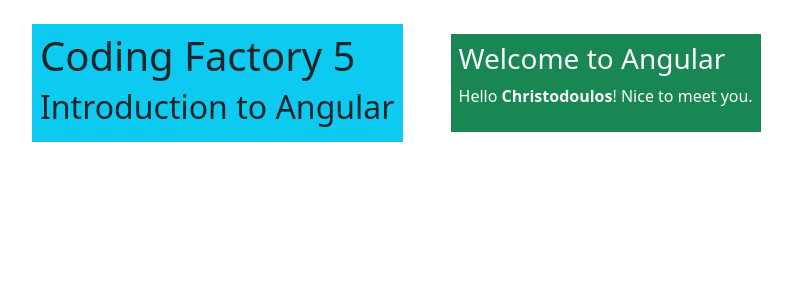
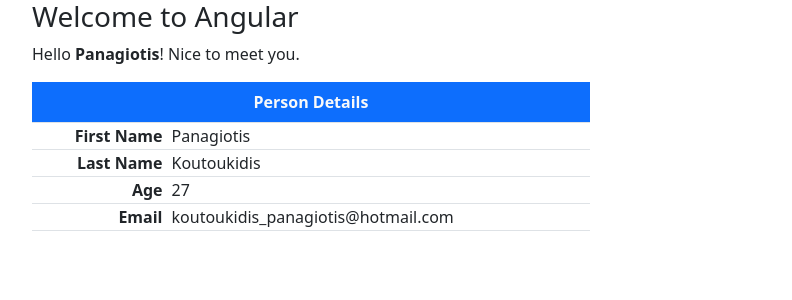
Before and after one commit to KoutoukidisPanagiotis/angular-introduction, an Angular app: page / in a window 1280 px wide. Shown: the top 300 px of the page, without its empty margins (50-842 px from the left). Built offline with nearby package versions, Linux system fonts and the light colour scheme.

Commit message:
one way binding

```diff
--- a/src/app/app.component.html
+++ b/src/app/app.component.html
@@ -1,12 +1,24 @@
-<div class="container mt-4">
-    <div class="d-flex gap-5 align-items-center">
-      <div class="bg-info p-2">
-        <h1>Coding Factory 5</h1>
-        <h2>Introduction to Angular</h2>
-      </div>
-      <div class="bg-success p-2 text-light">
-        <h3>Welcome to Angular</h3>
-        <p>Hello <strong>Christodoulos</strong>! Nice to meet you.</p>
-      </div>
-    </div>
-  </div>
+<div class="container"><h3>Welcome to Angular</h3>
+<p>Hello <strong>{{ name }}</strong>! Nice to meet you.</p>
+
+<table class="table table-bordered w-50">
+  <caption class="caption-top fw-bold bg-primary text-light text-center">
+    Person Details
+  </caption>
+  <tr>
+    <td class="fw-semibold text-end">First Name</td>
+    <td class="ps-2">{{ person.givenName }}</td>
+  </tr>
+  <tr>
+    <td class="fw-semibold text-end">Last Name</td>
+    <td class="ps-2">{{ person.surName }}</td>
+  </tr>
+  <tr>
+    <td class="fw-semibold text-end">Age</td>
+    <td class="ps-2">{{ person.age }}</td>
+  </tr>
+  <tr>
+    <td class="fw-semibold text-end">Email</td>
+    <td class="ps-2">{{ person.email }}</td>
+  </tr>
+</table></div>
--- a/src/app/app.component.ts
+++ b/src/app/app.component.ts
@@ -3,9 +3,16 @@ import { Component } from '@angular/core';
 @Component({
   selector: 'app-root',
   standalone: true,
+  imports:[],
   templateUrl: './app.component.html',
   styleUrl: './app.component.css'
 })
 export class AppComponent {
-  title = 'angular-introduction';
+  name = 'Panagiotis';
+  person = {
+    givenName: 'Panagiotis',
+    surName: 'Koutoukidis',
+    age: 27,
+    email: 'koutoukidis_panagiotis@hotmail.com',
+  }
 }
```
Also changed, not shown: 1 other file (tests, documents, lock files or other folders).
